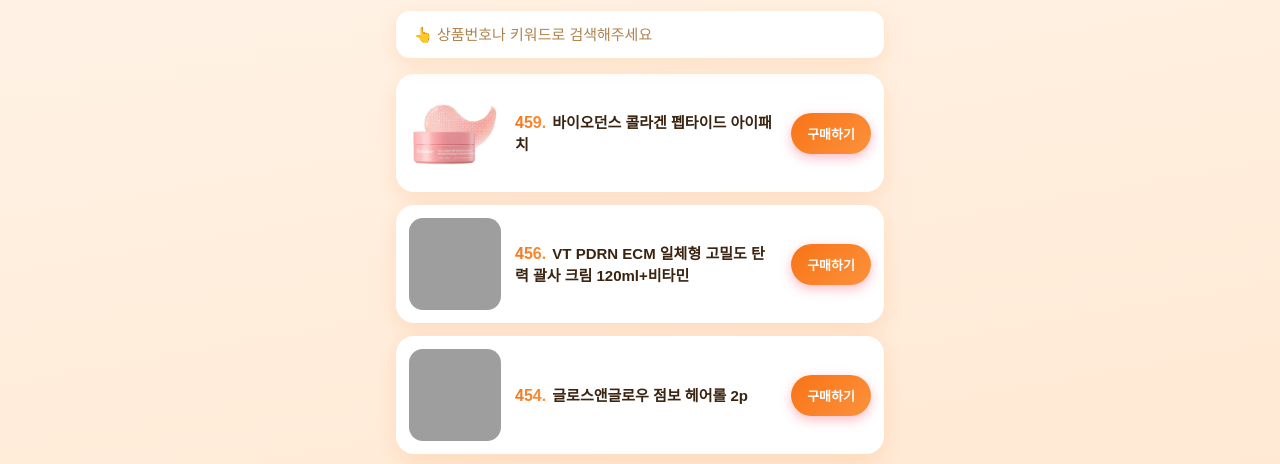
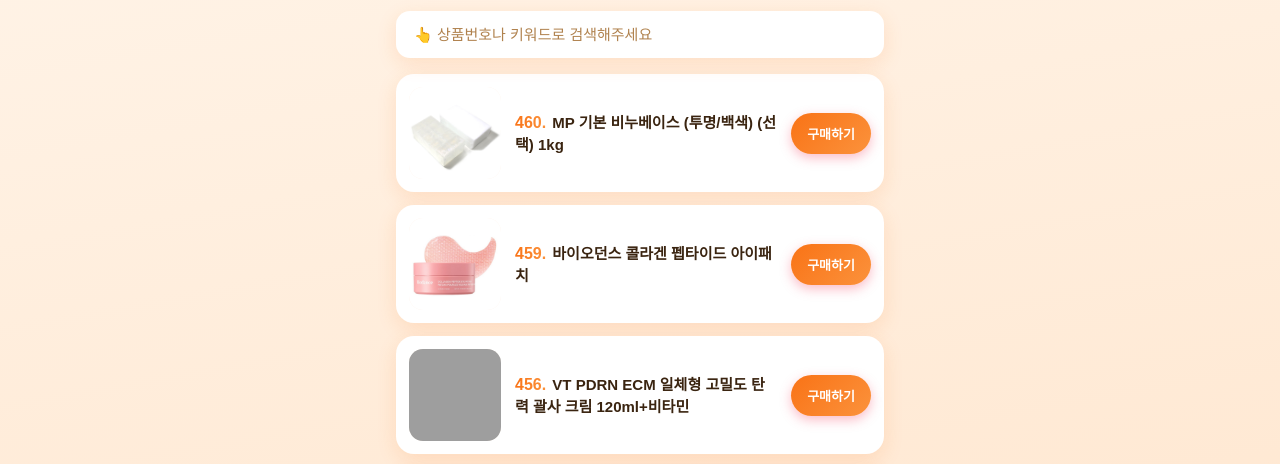
Before and after one commit to shop1649/onshopping, a plain HTML site: page index.html in a window 1280 px wide. Shown: the part 270-734 px from the top of the page. Drawn offline with Linux system fonts and the light colour scheme; grey boxes are pictures that could not be loaded.

Commit message:
상품 갱신 2026-11-28 12:10

```diff
--- a/index.html
+++ b/index.html
@@ -72,6 +72,11 @@ footer{margin-top:28px;text-align:center;font-size:11px;color:var(--sub);line-he
 <div class="notice">이 페이지는 쿠팡 파트너스 활동의 일환으로, 이에 따른 일정액의 수수료를 제공받습니다.</div>
 <input class="search" id="q" type="search" placeholder="👆 상품번호나 키워드로 검색해주세요"
  oninput="for(const c of document.querySelectorAll('.card'))c.style.display=c.dataset.k.includes(this.value.trim().toLowerCase())?'':'none'">
+<a class="card" data-k="460 mp 기본 비누베이스 (투명/백색) (선택) 1kg" href="https://link.coupang.com/re/AFFSDP?lptag=AF6252943&amp;pageKey=5169906226&amp;itemId=7131477230&amp;vendorItemId=71375125199&amp;traceid=V0-153-a6e4fefa4964b12e&amp;clickBeacon=945c2fa0-eaac-11f1-8b18-29b1003ba3ca%7E3&amp;requestid=20261128065036894261529760&amp;token=31850C%7CMIXED&amp;pt=1&amp;slot=1" target="_blank" rel="noopener sponsored">
+  <img class="thumb" src="img/460-dbd217fd.jpg" alt="" loading="lazy">
+  <div class="info"><div class="name"><span class="no">460.</span> MP 기본 비누베이스 (투명/백색) (선택) 1kg</div></div>
+  <span class="btn">구매하기</span>
+</a>
 <a class="card" data-k="459 바이오던스 콜라겐 펩타이드 아이패치" href="https://link.coupang.com/re/AFFSDP?lptag=AF6252943&amp;pageKey=9609968862&amp;itemId=28690678285&amp;vendorItemId=95632022282&amp;traceid=V0-153-6b5e7d7708730269&amp;requestid=20261127123717719194655093&amp;token=31850C%7CGM&amp;pt=0&amp;slot=1" target="_blank" rel="noopener sponsored">
   <img class="thumb" src="img/459-10c17309.jpg" alt="" loading="lazy">
   <div class="info"><div class="name"><span class="no">459.</span> 바이오던스 콜라겐 펩타이드 아이패치</div></div>
```
